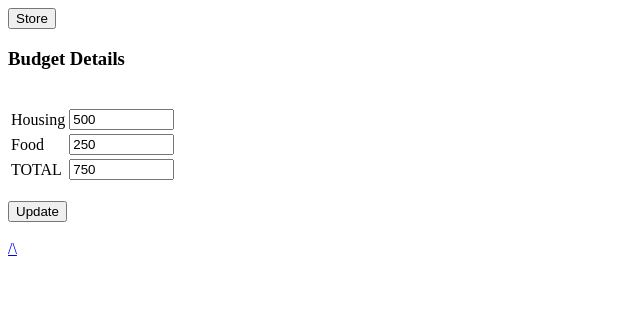
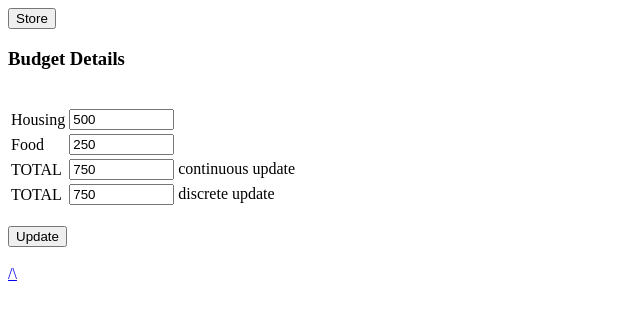
Before and after one commit to daveland2/WizeFiPrototype, an Angular app: page /budgetdetails in a window 1280 px wide. Shown: the top 320 px of the page, without its empty margins (0-640 px from the left). Built offline with nearby package versions, Linux system fonts and the light colour scheme.

Commit message:
calculation functions in datamodel service; communicate between models

```diff
--- a/src/app/budget/budget.component.html
+++ b/src/app/budget/budget.component.html
@@ -1,7 +1,7 @@
 <h3>Budget</h3>
 <br>
 <table>
-<tr><td>Total</td><td><input type="text" name="name" size="10"></td></tr>
+<tr><td>Budget Total</td><td><input type="text" [(ngModel)]="budgettotal" size="10" readonly></td></tr>
 </table>
 <br><br>
 <a [routerLink]="['/profile']">&lt;</a>
--- a/src/app/budget/budget.component.ts
+++ b/src/app/budget/budget.component.ts
@@ -1,4 +1,12 @@
 import { Component, OnInit, OnDestroy } from '@angular/core';
+
+import { DataModelService } from '../datamodel.service';
+
+// kludge for now  //*//
+interface Ibudgetdetails {
+  housing: number,
+  food: number
+}
 
 @Component({
   selector: 'app-budget',
@@ -7,9 +15,17 @@ import { Component, OnInit, OnDestroy } from '@angular/core';
 })
 export class BudgetComponent implements OnInit, OnDestroy {
 
-  constructor() { }
+  // transient data
+  budgetdetails: Ibudgetdetails;
+  budgettotal: number;
+
+  constructor(private datamodelService: DataModelService) {
+
+  }
 
   ngOnInit() {
+    this.budgetdetails = this.datamodelService.getdata('budgetdetails');
+    this.budgettotal = this.datamodelService.getBudgetDetailsSum(this.budgetdetails);
   	console.log('BudgetComponent OnInit');
   }
 
@@ -17,4 +33,4 @@ export class BudgetComponent implements OnInit, OnDestroy {
   	console.log('BudgetComponent OnDestroy');
   }
 
-}
+}   // class BudgetComponent
--- a/src/app/budgetdetails/budgetdetails.component.html
+++ b/src/app/budgetdetails/budgetdetails.component.html
@@ -1,9 +1,10 @@
 <h3>Budget Details</h3>
 <br>
 <table>
-<tr><td>Housing</td><td><input type="text" [(ngModel)]="budgetdetails.housing" (keyup.enter)="calctotal()" (blur)="calctotal()" size="10"></td></tr>
+<tr><td>Housing</td><td><input type="text" [(ngModel)]="budgetdetails.housing" (keyup.enter)="calctotal()" (blur)="calctotal" size="10"></td></tr>
 <tr><td>Food</td><td><input type="text" [(ngModel)]="budgetdetails.food" (keyup.enter)="calctotal()" (blur)="calctotal()" size="10"></td></tr>
-<tr><td>TOTAL</td><td><input type="text" [(ngModel)]="budgettotal" size="10" readonly></td></tr>
+<tr><td>TOTAL</td><td><input type="text" value={{getBudgetDetailsSum()}} size="10" readonly> continuous update</td></tr>
+<tr><td>TOTAL</td><td><input type="text" [(ngModel)]="budgettotal" size="10" readonly> discrete update</td></tr>
 </table>
 <br>
 <button type="button" (click)="update()">Update</button>
--- a/src/app/budgetdetails/budgetdetails.component.ts
+++ b/src/app/budgetdetails/budgetdetails.component.ts
@@ -1,12 +1,6 @@
 import { Component, OnInit, OnDestroy } from '@angular/core';
 
-import { DataModelService } from '../datamodel.service';
-
-// the following interface definition is a kludge to get around Ibudgetdetails name not found problem
-interface Ibudgetdetails {
-	housing: number,
-	food: number
-}
+import { DataModelService, Ibudgetdetails } from '../datamodel.service';
 
 @Component({
   selector: 'app-budgetdetails',
@@ -14,7 +8,10 @@ interface Ibudgetdetails {
   styleUrls: ['./budgetdetails.component.css']
 })
 export class BudgetdetailsComponent implements OnInit, OnDestroy {
+  // persistent data
   budgetdetails: Ibudgetdetails;
+
+  // transient data
   budgettotal: number;
 
   constructor(private datamodelService: DataModelService) {
@@ -30,9 +27,12 @@ export class BudgetdetailsComponent implements OnInit, OnDestroy {
   	console.log('BudgetdetailsComponent OnDestroy');
   }
 
+  getBudgetDetailsSum() {
+    return this.datamodelService.getBudgetDetailsSum(this.budgetdetails);
+  }
+
   calctotal() {
-  	// note kludge of *1 to convert string to number (otherwise + is string concatenation)
-  	this.budgettotal = this.budgetdetails.housing*1 + this.budgetdetails.food*1;
+  	this.budgettotal = this.datamodelService.getBudgetDetailsSum(this.budgetdetails);
   }
 
   // update data model
--- a/src/app/datamodel.service.ts
+++ b/src/app/datamodel.service.ts
@@ -59,4 +59,17 @@ export class DataModelService {
 		}
 	}   // putdata
 
+    // note: use class instead of interface for budgetdetails, and make this a member function of that class?
+	getBudgetDetailsSum(budgetdetails) {
+		if (!budgetdetails) budgetdetails = this.datamodel.budgetdetails;
+        // note kludge of *1 to convert string to number (otherwise + is string concatenation)
+        return budgetdetails.housing*1 + budgetdetails.food*1;
+  	}   // getBudgetDetailsSum
+
+  	getIncomeDetailsSum(incomedetails) {
+        // note kludge of *1 to convert string to number (otherwise + is string concatenation)
+        return incomedetails.salary*1 + incomedetails.interest*1;
+  	}   // getIncomeDetailsSum
+
+
 }   // class DataModelService
--- a/src/app/incomedetails/incomedetails.component.ts
+++ b/src/app/incomedetails/incomedetails.component.ts
@@ -1,12 +1,6 @@
 import { Component, OnInit } from '@angular/core';
 
-import { DataModelService } from '../datamodel.service';
-
-// the following interface definition is a kludge to get around Iincomedetails name not found problem
-interface Iincomedetails {
-	salary: number,
-	interest: number
-}
+import { DataModelService, Iincomedetails } from '../datamodel.service';
 
 @Component({
   selector: 'app-incomedetails',
@@ -14,7 +8,10 @@ interface Iincomedetails {
   styleUrls: ['./incomedetails.component.css']
 })
 export class IncomedetailsComponent implements OnInit {
+  // persistent data
   incomedetails: Iincomedetails;
+
+  // transient data
   incometotal: number;
 
   constructor(private datamodelService: DataModelService) {
@@ -26,8 +23,7 @@ export class IncomedetailsComponent implements OnInit {
   }
 
   calctotal() {
-  	// note kludge of *1 to convert string to number (otherwise + is string concatenation)
-  	this.incometotal = this.incomedetails.salary*1 + this.incomedetails.interest*1;
+  	this.incometotal = this.datamodelService.getIncomeDetailsSum(this.incomedetails);
   }
 
   // update data model
```
